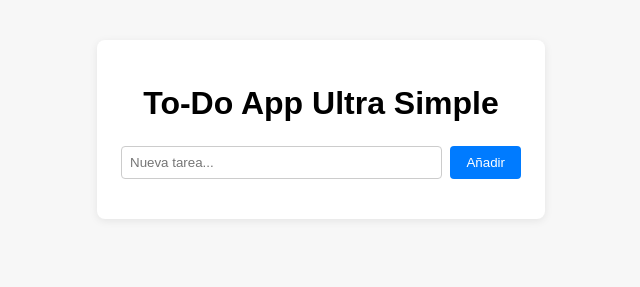
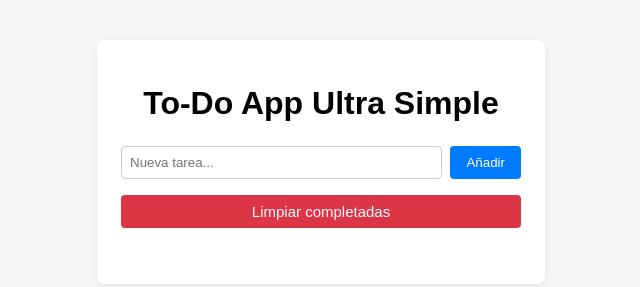
Before and after one commit to alianza-cabenavides/todo-list-ai, a plain HTML site: page public/index.html in a window 1280 px wide. Shown: the whole page, without its empty margins (319-959 px from the left). Drawn offline with Linux system fonts and the light colour scheme.

Commit message:
Se añade funcionalidad de limpiar tareas

```diff
--- a/public/css/style.css
+++ b/public/css/style.css
@@ -58,3 +58,17 @@ button:hover {
   text-decoration: line-through;
   color: #888;
 }
+#clear-completed {
+  width: 100%;
+  margin-bottom: 16px;
+  padding: 8px 0;
+  border: none;
+  background: #dc3545;
+  color: #fff;
+  border-radius: 4px;
+  cursor: pointer;
+  font-size: 15px;
+}
+#clear-completed:hover {
+  background: #a71d2a;
+}
--- a/public/index.html
+++ b/public/index.html
@@ -13,6 +13,7 @@
       <input type="text" id="task-input" placeholder="Nueva tarea..." autocomplete="off">
       <button type="submit">Añadir</button>
     </form>
+    <button id="clear-completed">Limpiar completadas</button>
     <ul id="task-list"></ul>
   </main>
   <script src="js/app.js"></script>
--- a/public/js/app.js
+++ b/public/js/app.js
@@ -4,6 +4,7 @@
 const taskForm = document.getElementById('task-form');
 const taskInput = document.getElementById('task-input');
 const taskList = document.getElementById('task-list');
+const clearCompletedBtn = document.getElementById('clear-completed');
 
 let tasks = [];
 
@@ -59,7 +60,15 @@ function toggleTask(idx) {
   renderTasks();
 }
 
+// Limpiar tareas completadas
+function clearCompletedTasks() {
+  tasks = tasks.filter(task => !task.completed);
+  saveTasks();
+  renderTasks();
+}
+
 // Inicialización
 loadTasks();
 renderTasks();
 taskForm.addEventListener('submit', addTask);
+clearCompletedBtn.addEventListener('click', clearCompletedTasks);
```
Also changed, not shown: 1 other file.
